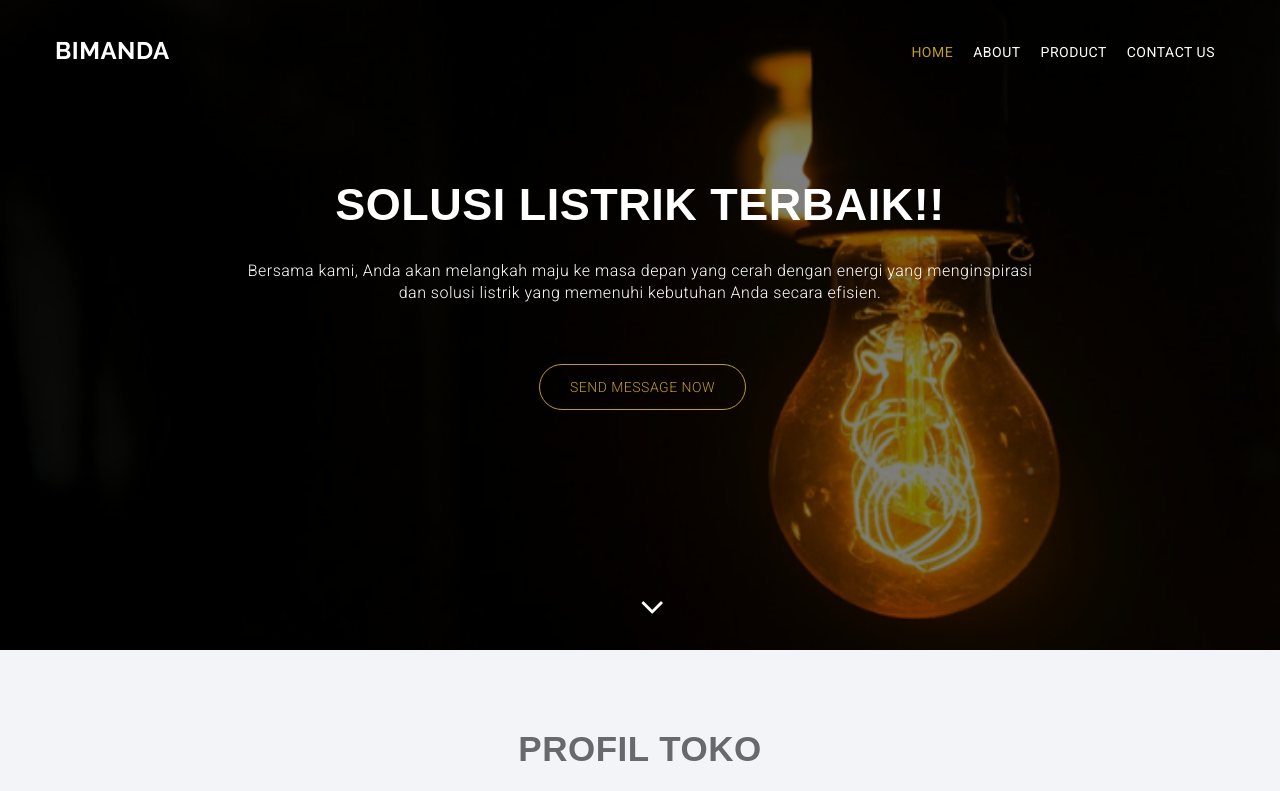
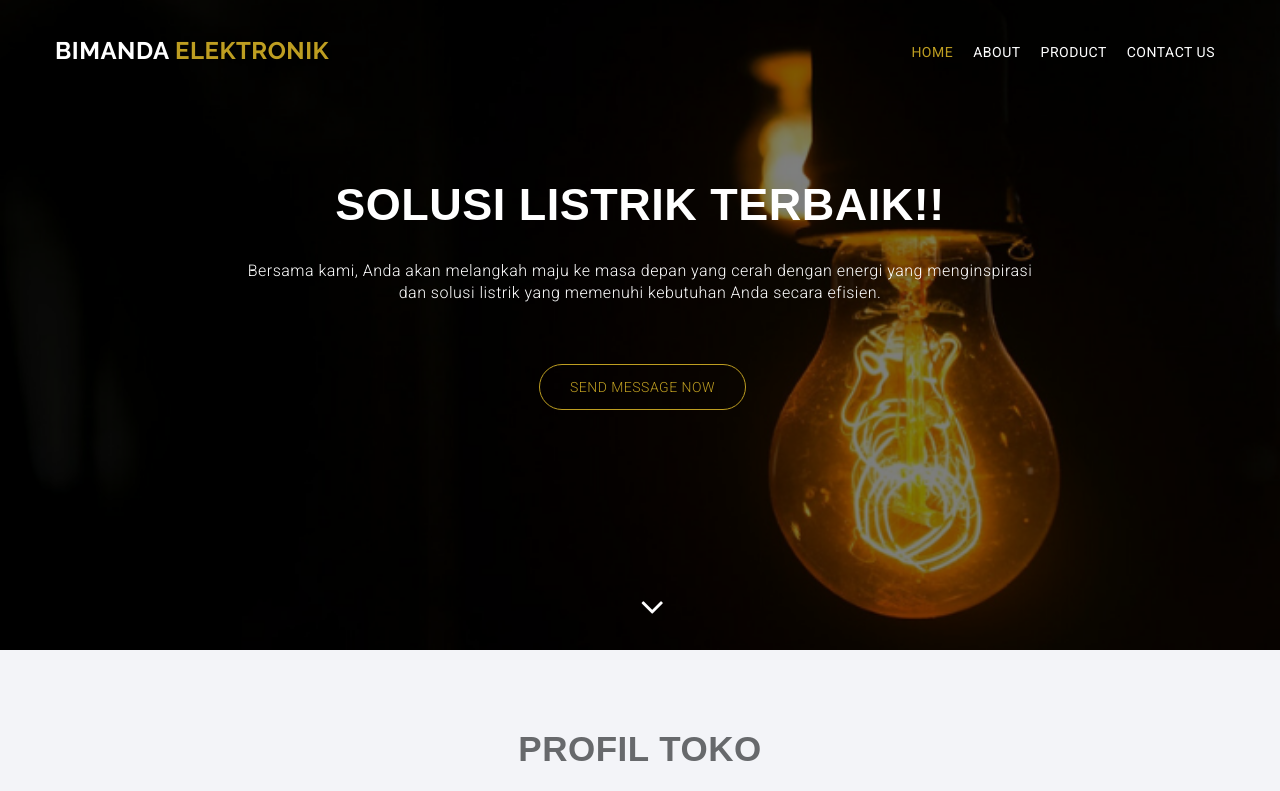
Before and after one commit to bimandaelektronik/bimandaelektronik.github.io, a plain HTML site: page index.html in a window 1280 px wide. Shown: the top 791 px of the page. Drawn offline with Linux system fonts and the light colour scheme.

Commit message:
index.html

```diff
--- a/index.html
+++ b/index.html
@@ -38,7 +38,7 @@
                 <span class="icon-bar"></span>
                 <span class="icon-bar"></span>
               </button>
-                <a class="navbar-brand" href="#">Bimanda </a>
+                <a class="navbar-brand" href="#">Bimanda <span class="logo-dec">Elektronik</span></a>
               </div>
               <div class="collapse navbar-collapse" id="myNavbar">
                 <ul class="nav navbar-nav navbar-right">
```
